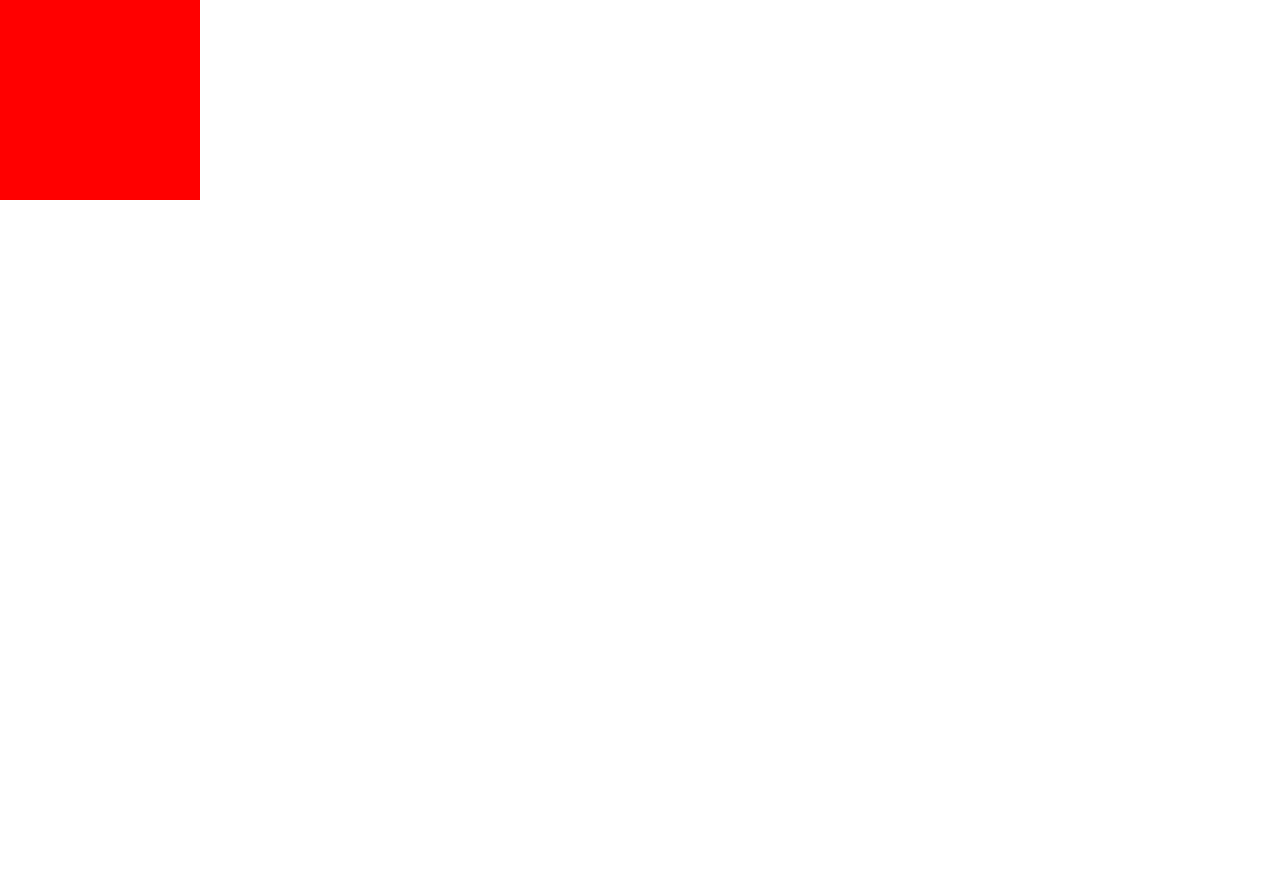
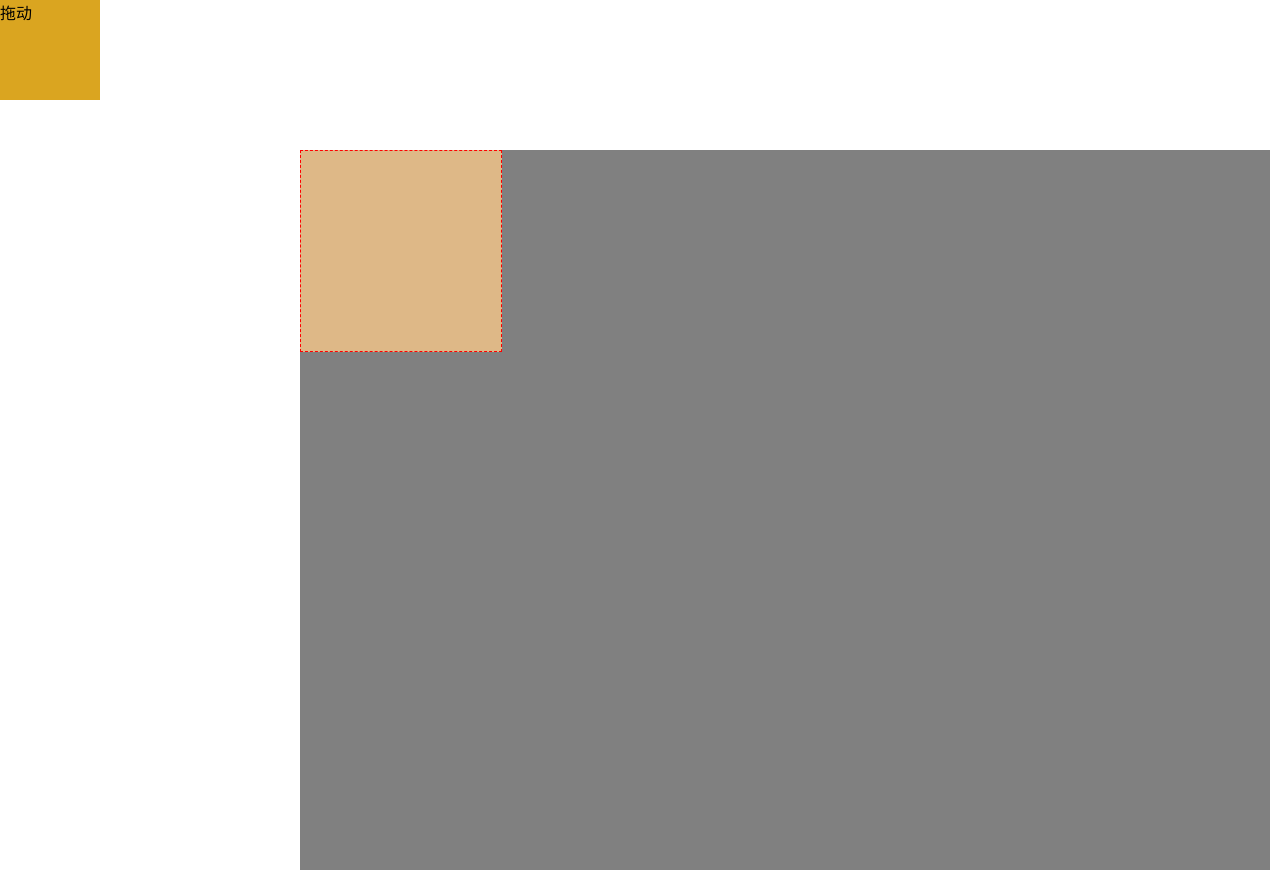
Before and after one commit to sclear/drag, a website: page dist/index.html in a window 1280 px wide. Before the commit the page ends 800 px from the top, so only its background shows below. Drawn offline with Linux system fonts and the light colour scheme.

Commit message:
更新多个demo

```diff
--- a/dist/css.css
+++ b/dist/css.css
@@ -115,3 +115,14 @@
     top: 0;
     transform: translate(-50%, -250%);
 }
+
+.newDom {
+    position: absolute;
+    left: 0;
+    top: 0px;
+    height: 200px;
+    width: 200px;
+    border: 1px dashed red;
+    background: burlywood;
+    transform: rotate(0deg);
+}
--- a/dist/index.html
+++ b/dist/index.html
@@ -7,16 +7,47 @@
     <meta http-equiv="X-UA-Compatible" content="ie=edge">
     <title>Document</title>
     <link rel="stylesheet" href="./css.css">
+    <style>
+        .drag {
+            cursor: move;
+        }
+
+
+    </style>
 </head>
 
-<body style="position: relative;height: 100vh;">
-
-    <div id="test" class="dialog"
-        style="position:absolute;left:0;top:0px;height: 200px;width: 200px;background: red;transform: rotate(0deg);">
+<body>
+    <div class="drag" draggable="true" style="height: 100px;width:100px;background:goldenrod;position: absolute;">拖动
     </div>
-    <div id="test1" class="dialog"
-        style="position:absolute;left:0;top:0px;height: 200px;width: 200px;background: red;transform: rotate(0deg);">
-    </div>
+    <section id="section" class="ds"
+        style="transform: scale(1);position: relative;height: 720px;width: 970px;left:300px;top: 150px;background: grey;">
+        <div id="test" class="dialog"
+            style="position:absolute;left:0;top:0px;height: 200px;width: 200px;border: 1px dashed red;background: burlywood;transform: rotate(0deg);">
+        </div>
+        <div id="test1" class="dialog"
+            style="position:absolute;left:0;top:0px;height: 200px;width: 200px;border: 1px dashed red;background: burlywood;transform: rotate(0deg);">
+        </div>
+        <div id="test2" class="dialog"
+            style="position:absolute;left:0;top:0px;height: 200px;width: 200px;border: 1px dashed red;background: burlywood;transform: rotate(0deg);">
+        </div>
+        <div id="test3" class="dialog"
+            style="position:absolute;left:0;top:0px;height: 200px;width: 200px;border: 1px dashed red;background: burlywood;transform: rotate(0deg);">
+        </div>
+    </section>
 </body>
+<script>
+    // function allowDrop(e) {
+    //     event.preventDefault()
+    //     // console.log('移动', e)
+    // }
+    // function drop(e) {
+    //     e.preventDefault()
+    //     console.log('放置', e)
+    // }
+    // function drag(ev) {
+    //     console.log(ev)
+    //     // ev.dataTransfer.setData("Text", ev.target.id);
+    // }
+</script>
 
 </html>
```
